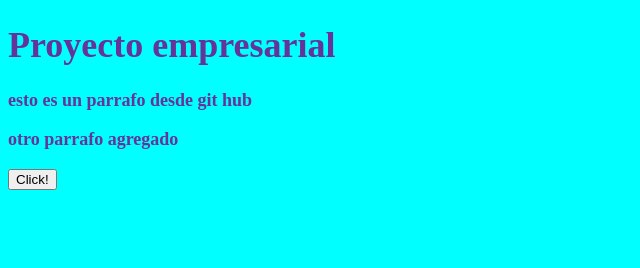
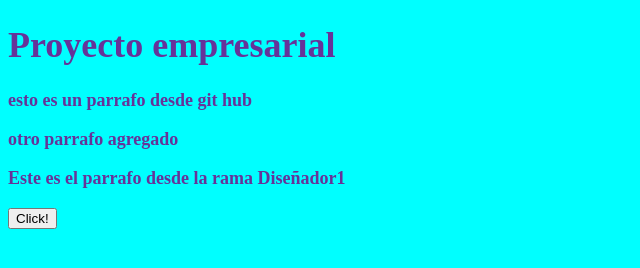
Before and after one commit to vicobettik/CursoGit, a plain HTML site: page index.html in a window 1280 px wide. Shown: the whole page, without its empty margins (0-640 px from the left). Drawn offline with Linux system fonts and the light colour scheme.

Commit message:
se agrega parrafo desde diseñador1

```diff
--- a/index.html
+++ b/index.html
@@ -15,7 +15,7 @@
 
 
     <p>otro parrafo agregado</p>
-
+    <p>Este es el parrafo desde la rama Diseñador1</p>
     <input type="button" onclick="Saludo()" value="Click!">
 </body>
 </html>
```
